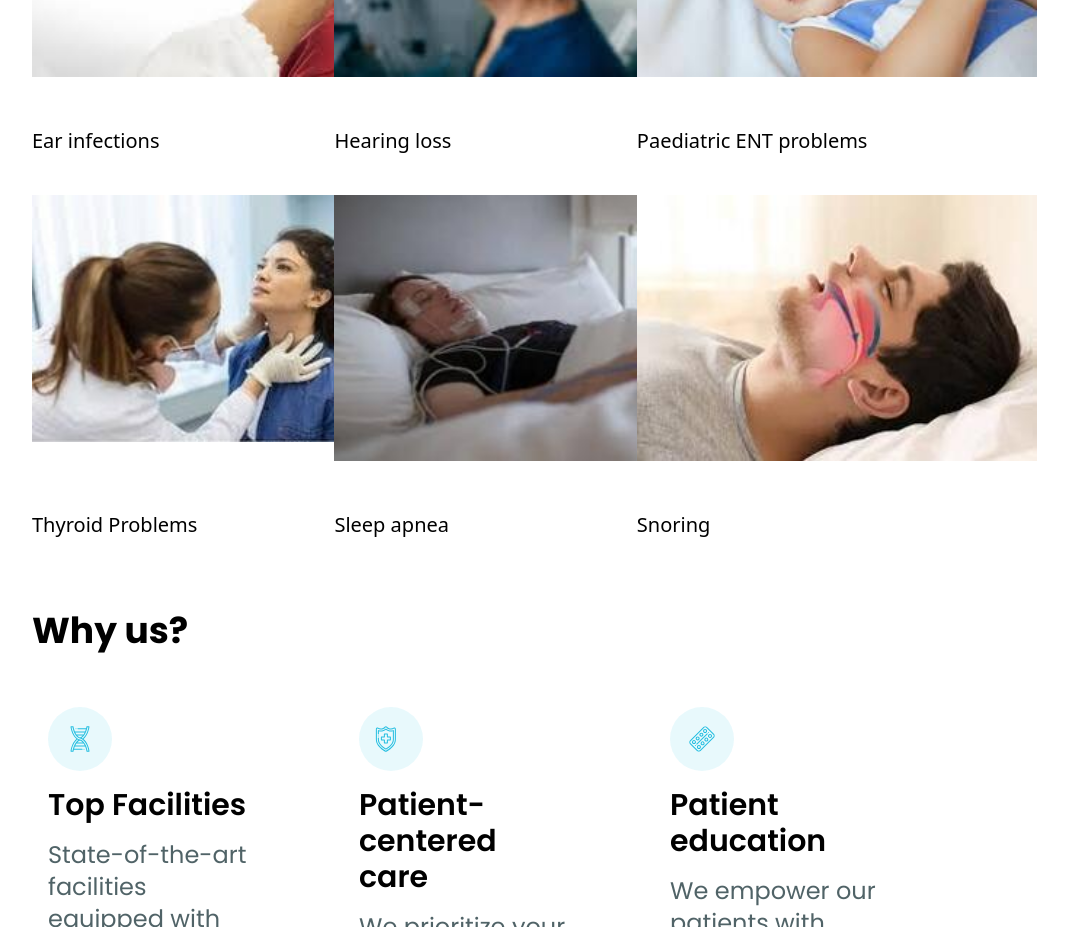
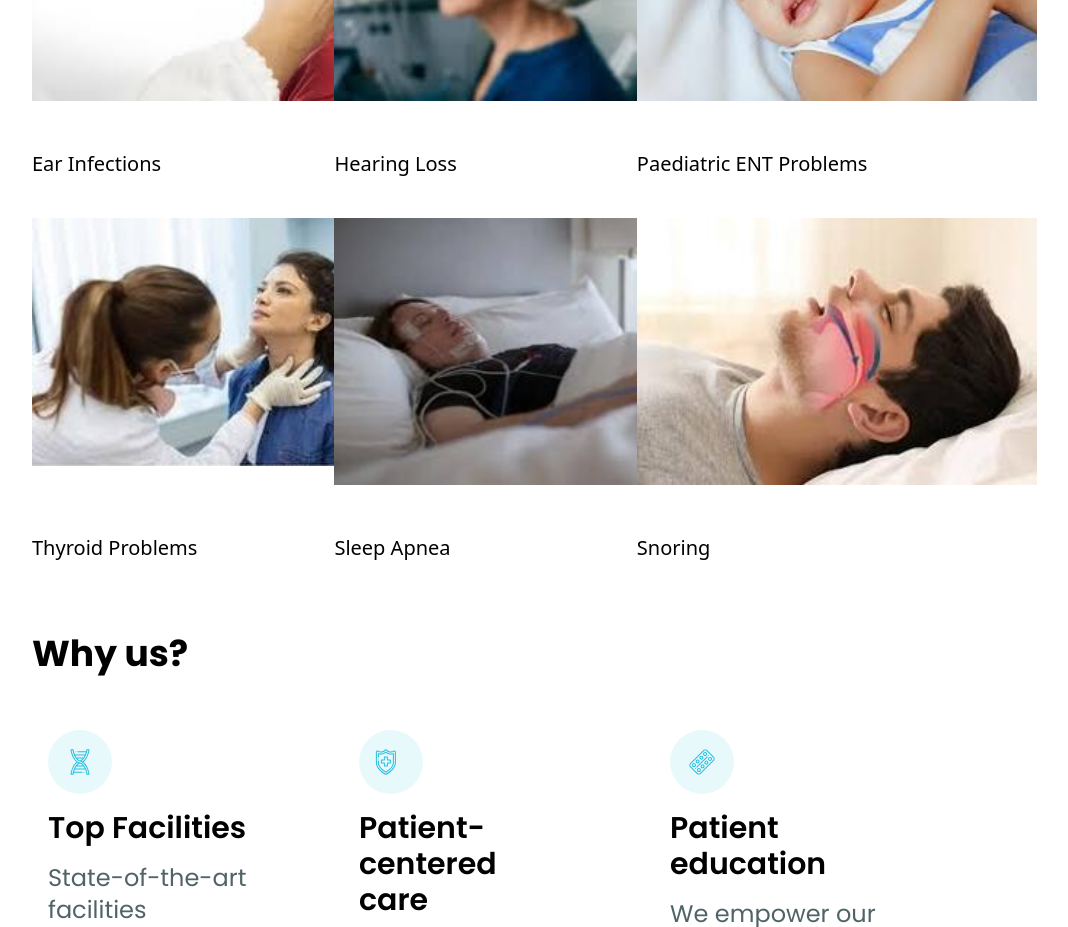
Before and after one commit to anubhav-aryan/entclinic, a Next.js app: page / in a window 1280 px wide. Shown: the part 1000-1927 px from the top of the page, without its empty margins (176-1244 px from the left). Built offline with nearby package versions, Linux system fonts and the light colour scheme.

Commit message:
fix: casing and logo

```diff
--- a/components/Header.tsx
+++ b/components/Header.tsx
@@ -12,7 +12,7 @@ const Header = () => {
               alt="logo"
               width={200}
               height={200}
-              className="w-52"
+              className="w-80"
             />
           </a>
           <div className="flex flex-wrap laptop:items-center text-lg laptop:justify-around font-medium justify-center mobile:items-start tablet:gap-8 mobile:gap-2 text-[rgba(6, 33, 38, 0.6)] w-full">
--- a/sections/Services.tsx
+++ b/sections/Services.tsx
@@ -17,7 +17,7 @@ const Services = () => {
             />
           </div>
           <div className="--description font-medium tablet:text-xl mt-4">
-            Ear infections
+            Ear Infections
           </div>
         </div>
         <div className="--service-item w-[30%] ">
@@ -31,7 +31,7 @@ const Services = () => {
             />
           </div>
           <div className="--description font-medium tablet:text-xl mt-4">
-            Hearing loss
+            Hearing Loss
           </div>
         </div>
         <div className="--service-item w-[30%] ">
@@ -45,7 +45,7 @@ const Services = () => {
             />
           </div>
           <div className="--description font-medium tablet:text-xl mt-4">
-            Paediatric ENT problems
+            Paediatric ENT Problems
           </div>
         </div>
       </div>
@@ -75,7 +75,7 @@ const Services = () => {
             />
           </div>
           <div className="--description font-medium tablet:text-xl mt-4">
-            Sleep apnea
+            Sleep Apnea
           </div>
         </div>
         <div className="--service-item w-[30%] ">
```
